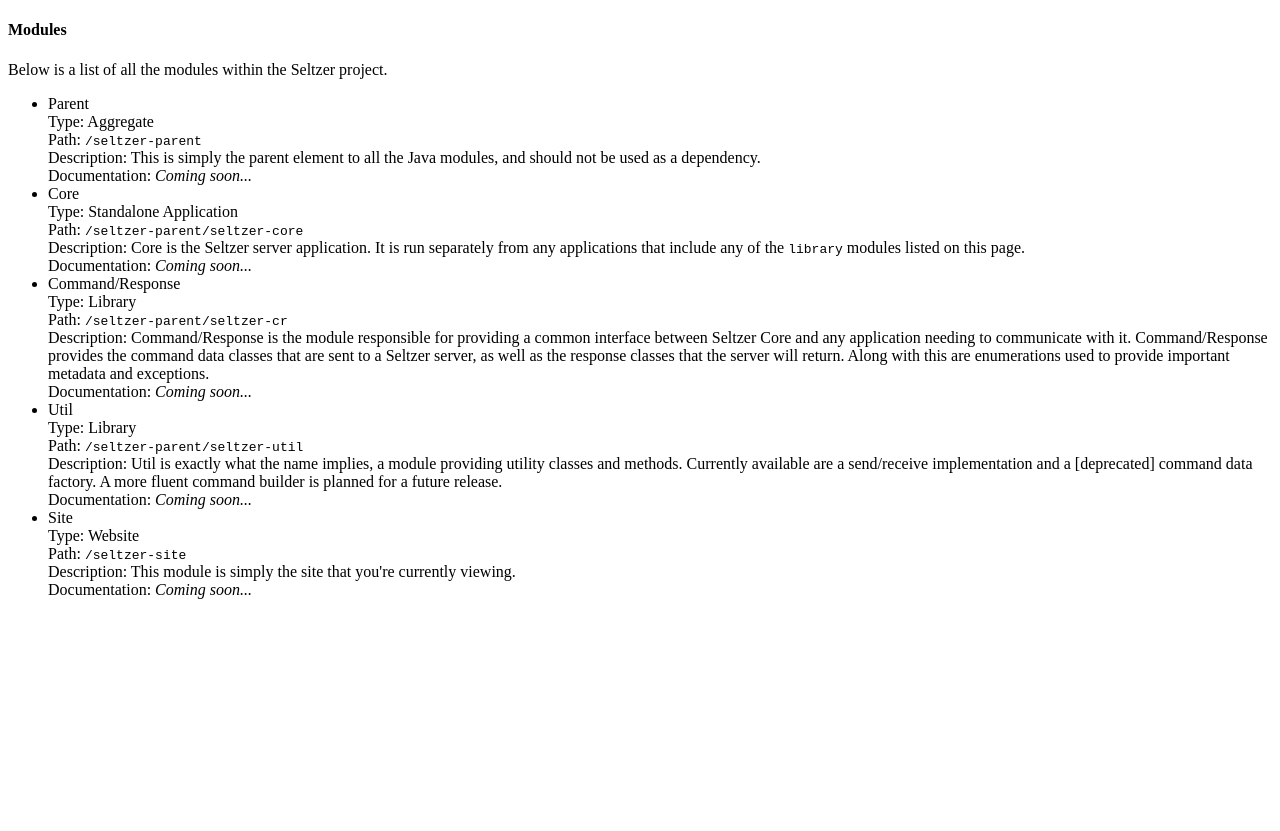
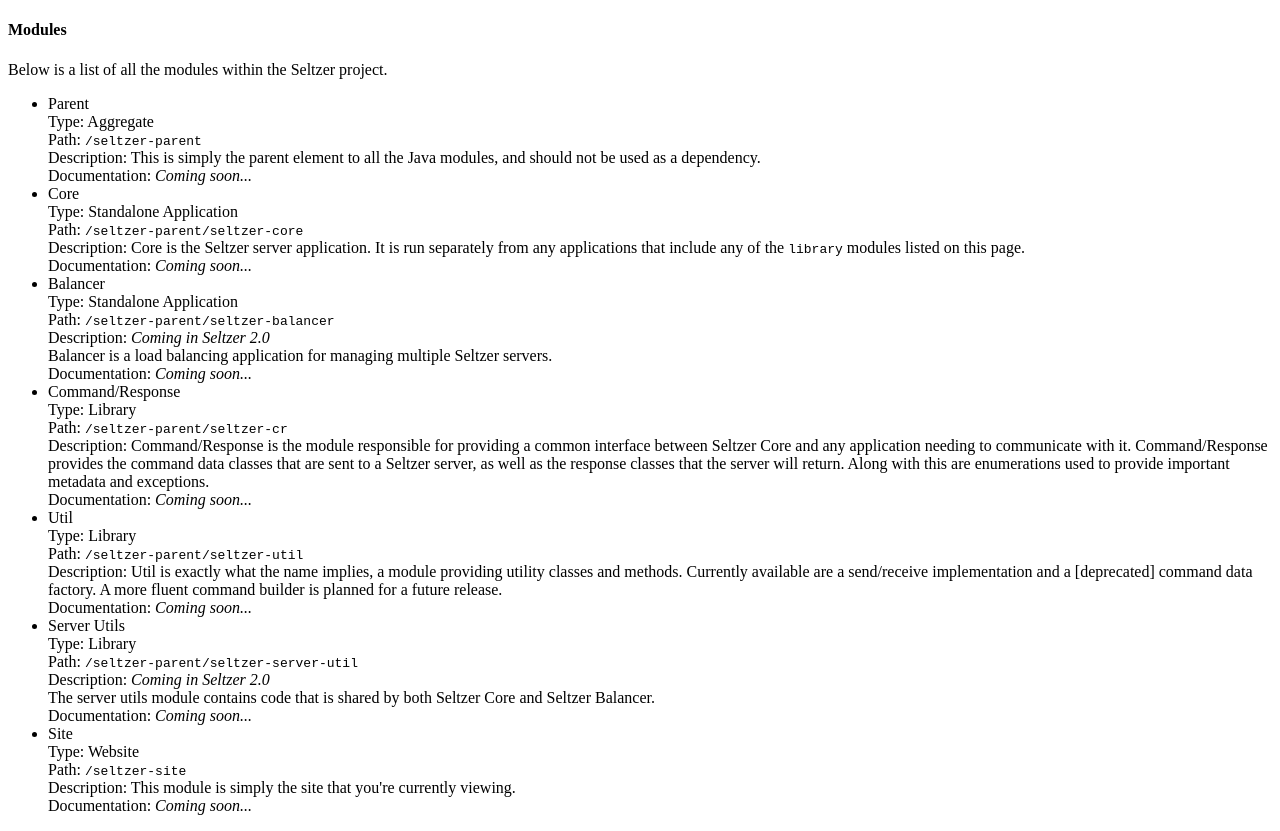
Before and after one commit to MrNakaan/Seltzer, a plain HTML site: page seltzer-site/src/main/java/tech/seltzer/Modules.html in a window 1280 px wide. Before the commit the page ends 800 px from the top, so only its background shows below. Drawn offline with Linux system fonts and the light colour scheme.

Commit message:
Small site updates for modules

```diff
--- a/seltzer-site/src/main/java/tech/seltzer/Modules.html
+++ b/seltzer-site/src/main/java/tech/seltzer/Modules.html
@@ -44,6 +44,24 @@
 						</div>
 					</li>
 					<li>
+						<div class="collapsible-header">Balancer</div>
+						<div class="collapsible-body">
+							<span class="collapseSection">Type: </span>
+							Standalone Application
+							<br/>
+							<span class="collapseSection">Path: </span>
+							<code>/seltzer-parent/seltzer-balancer</code>
+							<br/>
+							<span class="collapseSection">Description: </span>
+							<span style="font-style: italic">Coming in Seltzer 2.0</span>
+							<br/>
+							Balancer is a load balancing application for managing multiple Seltzer servers.
+							<br/>
+							<span class="collapseSection">Documentation: </span>
+							<em>Coming soon...</em>
+						</div>
+					</li>
+					<li>
 						<div class="collapsible-header">Command/Response</div>
 						<div class="collapsible-body">
 							<span class="collapseSection">Type: </span>
@@ -84,6 +102,24 @@
 						</div>
 					</li>
 					<li>
+						<div class="collapsible-header">Server Utils</div>
+						<div class="collapsible-body">
+							<span class="collapseSection">Type: </span>
+							Library
+							<br/>
+							<span class="collapseSection">Path: </span>
+							<code>/seltzer-parent/seltzer-server-util</code>
+							<br/>
+							<span class="collapseSection">Description: </span>
+							<span style="font-style: italic">Coming in Seltzer 2.0</span>
+							<br/>
+							The server utils module contains code that is shared by both Seltzer Core and Seltzer Balancer.
+							<br/>
+							<span class="collapseSection">Documentation: </span>
+							<em>Coming soon...</em>
+						</div>
+					</li>
+					<li>
 						<div class="collapsible-header">Site</div>
 						<div class="collapsible-body">
 							<span class="collapseSection">Type: </span>
```
Also changed, not shown: 1 other file.
